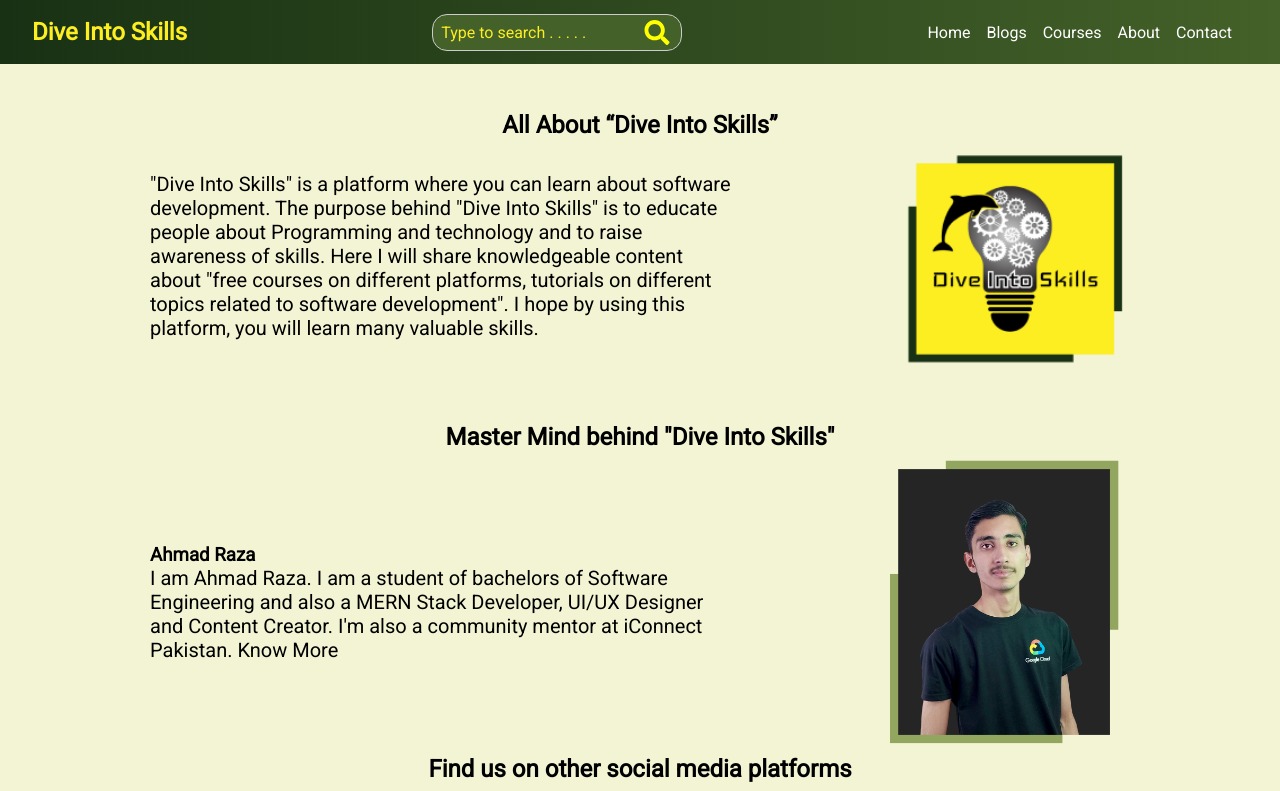
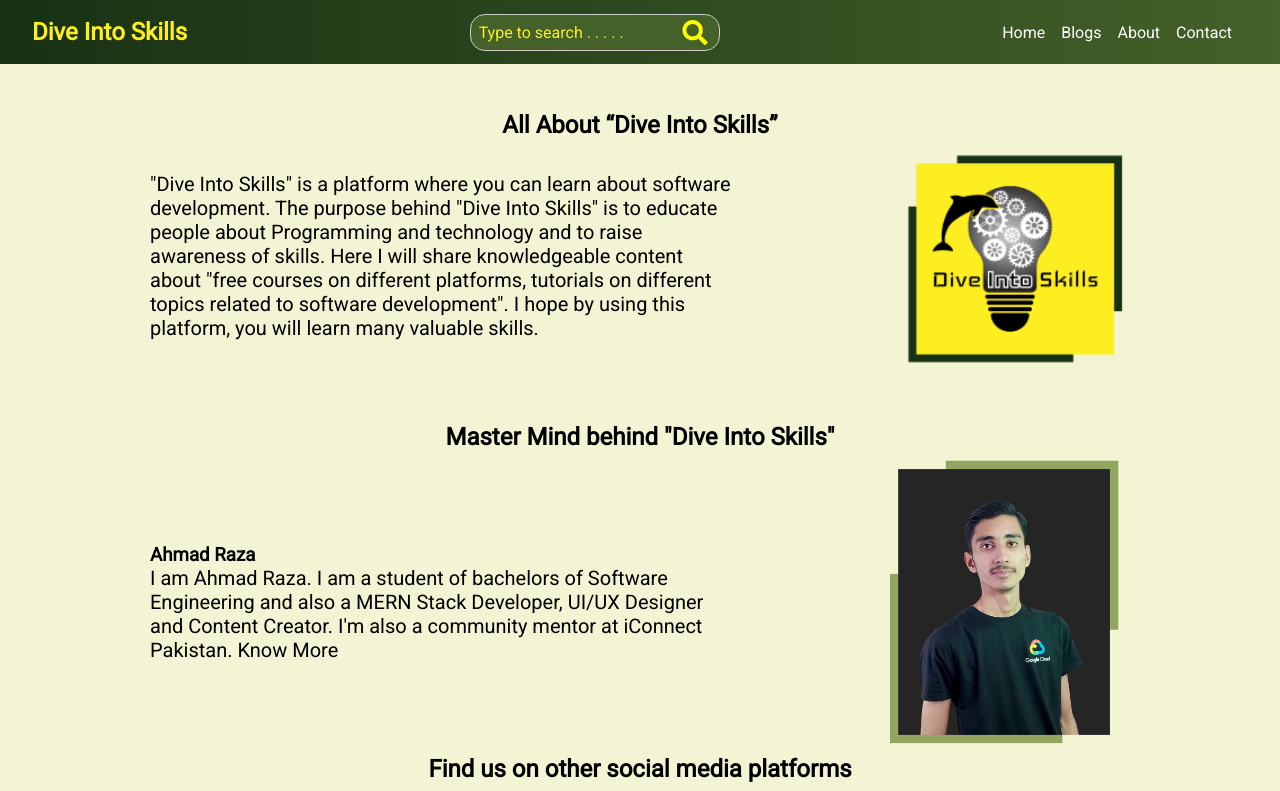
Before and after one commit to sahilbhardwaj-tmpl/DiveIntoSkills, a React (Vite) app: page /About in a window 1280 px wide. Shown: the top 791 px of the page. Built offline with nearby package versions, Linux system fonts and the light colour scheme.

Commit message:
Done some minor changes

```diff
--- a/src/components/AboutStyles.css
+++ b/src/components/AboutStyles.css
@@ -47,6 +47,9 @@
         margin-top: 15px;
         width: 80%;
       }
+      .socialMediaLinks{
+        gap: 5px;
+      }
 
 
   }
--- a/src/components/Header.jsx
+++ b/src/components/Header.jsx
@@ -12,7 +12,7 @@ function Header() {
   return (
     <>
       <div className='header text-color'>
-        <p className='dive-into-skills-heading' style={{  }}>Dive Into Skills</p>
+        <p className='dive-into-skills-heading' >Dive Into Skills</p>
         <div className='search-bar-comp'><SearchBar/></div>
         <ul className={click ?('nav-menu active'):('nav-menu')}>
 
@@ -21,9 +21,6 @@ function Header() {
           </li></Link>
           <Link to='/Blogs'><li className='nav-item'>
             Blogs
-          </li></Link>
-          <Link to='/Courses'><li className='nav-item'>
-            Courses
           </li></Link>
           <Link to='/About'><li className='nav-item'>
             About
```
